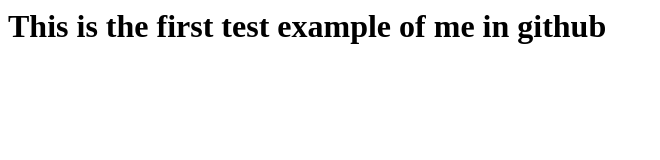
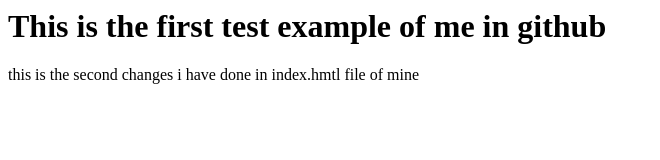
Before and after one commit to Ahmad-Zaryalai-Ahmadi/first-step-to-github, a plain HTML site: page index.html in a window 1280 px wide. Shown: the whole page, without its empty margins (0-660 px from the left). Drawn offline with Linux system fonts and the light colour scheme.

Commit message:
Added a new changes to the index file

```diff
--- a/index.html
+++ b/index.html
@@ -1 +1,3 @@
 <h1>This is  the first test example of me in github</h1>
+
+<p>this is the second changes i have done in index.hmtl file of mine</p>
```
